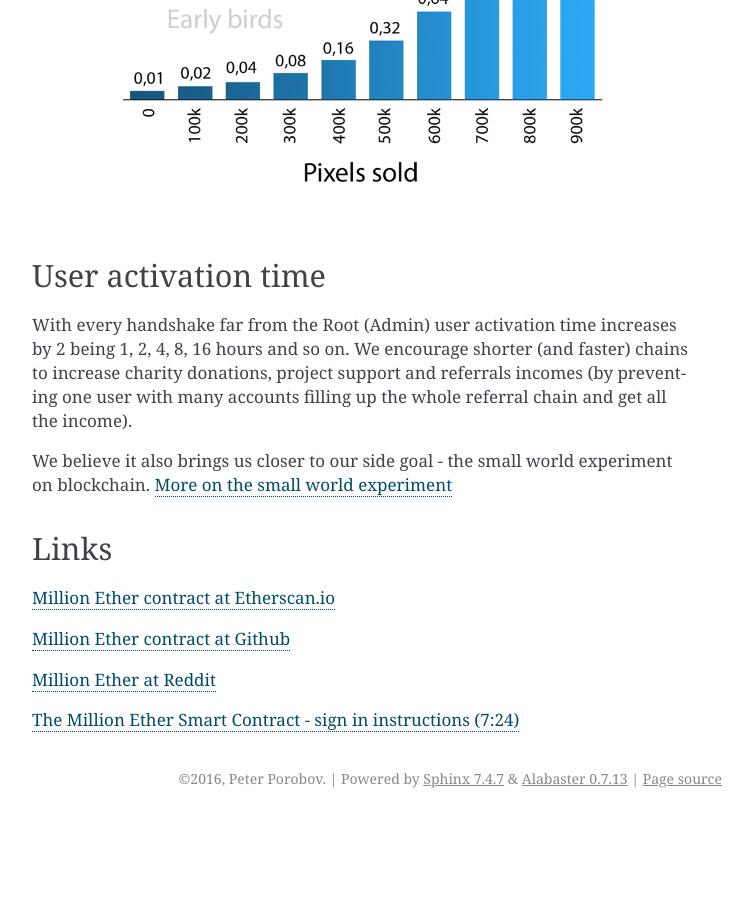
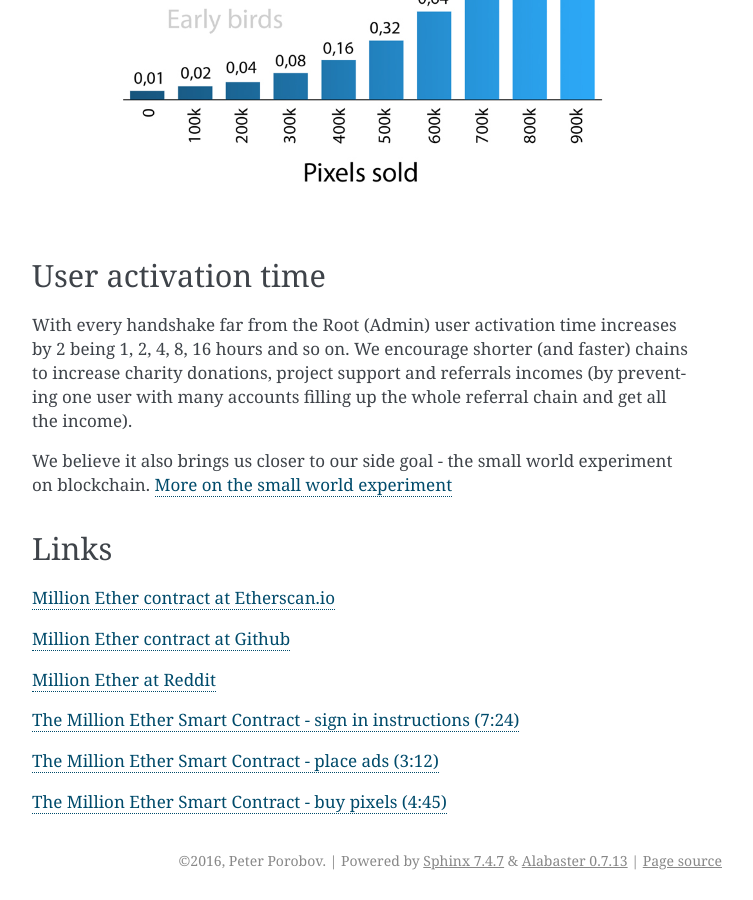
Before and after one commit to porobov/Million-Ether-Homepage-Docs, a Sphinx documentation site: the page built from source/whitepaper.rst, in a window 1280 px wide and 900 px high, scrolled down 3527 px. Shown: the whole window, without its empty margins (388-1141 px from the left). Built offline with Sphinx 7.4.7, drawn with Linux system fonts in a browser that asks for light colours; before the commit the page ends 4345 px from its top, so only the background shows below that.

Commit message:
new sign in, buy, place videos

```diff
--- a/source/whitepaper.rst
+++ b/source/whitepaper.rst
@@ -87,4 +87,8 @@ Links
 
 `Million Ether at Reddit <https://www.reddit.com/r/MillionEther/>`_
 
-`The Million Ether Smart Contract - sign in instructions (7:24) <https://youtu.be/0HR4N9lEc2I>`_
+`The Million Ether Smart Contract - sign in instructions (7:24) <https://youtu.be/oSwffa3tUNI>`_
+
+`The Million Ether Smart Contract - place ads (3:12) <https://youtu.be/mTgXJVlBVdI>`_
+
+`The Million Ether Smart Contract - buy pixels (4:45) <https://youtu.be/TzghOMKLVOg>`_
```
Also changed, not shown: source/buy.rst (+16 -0 lines), source/earn.rst (+11 -2 lines).
